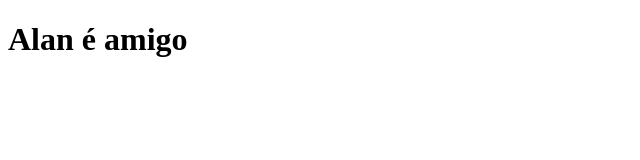
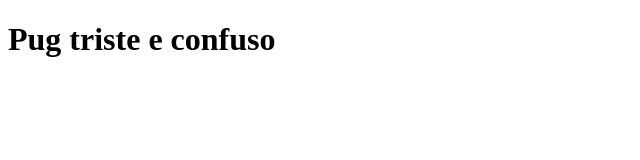
Before and after one commit to alanrossinedev/aulaGCS, a plain HTML site: page index.html in a window 1280 px wide. Shown: the whole page, without its empty margins (0-640 px from the left). Drawn offline with Linux system fonts and the light colour scheme.

Commit message:
commit do pug confuso

```diff
--- a/index.html
+++ b/index.html
@@ -6,6 +6,6 @@
     <title>Document</title>
 </head>
 <body>
-    <h1>Alan é amigo</h1>
+    <h1>Pug triste e confuso</h1>
 </body>
 </html>
```
